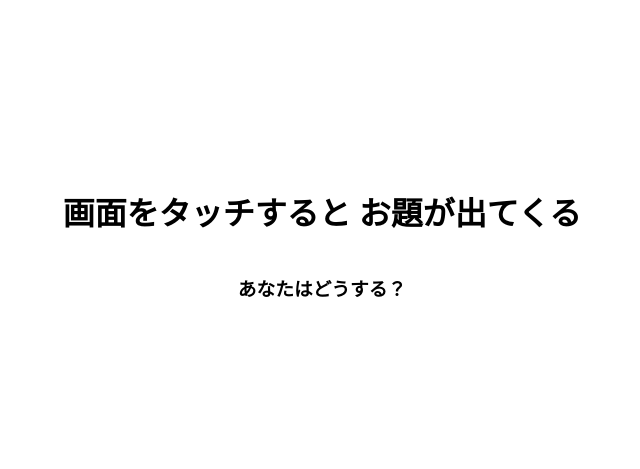
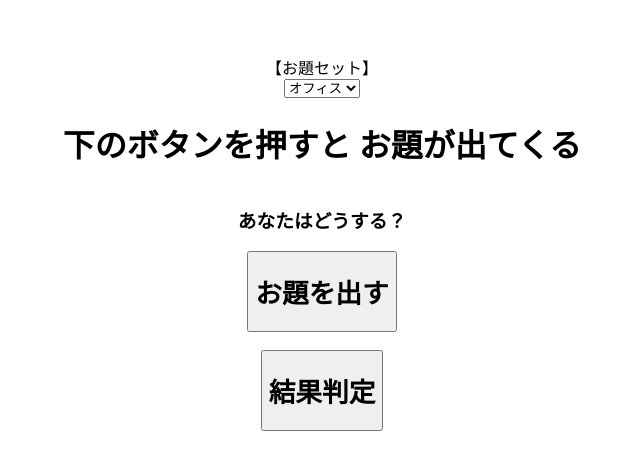
Before and after one commit to zopty/hasso-trpg, a plain HTML site: page docs/index.html in a window 1280 px wide. Shown: the part 157-626 px from the top of the page, without its empty margins (318-958 px from the left). Drawn offline with Linux system fonts and the light colour scheme.

Commit message:
お題セット追加 セット切り替え実装 結果判定実装

```diff
--- /dev/null
+++ b/docs/data/sets/island.json
@@ -0,0 +1,17 @@
+{
+  "name": "無人島",
+  "themes": [
+    {
+      "title": "ナゾの くだものが おちている",
+      "image": ""
+    },
+    {
+      "title": "サメが こっちに むかってくる",
+      "image": ""
+    },
+    {
+      "title": "おおきな 洞窟がある",
+      "image": ""
+    }
+  ]
+}
--- a/docs/data/sets/office.json
+++ b/docs/data/sets/office.json
@@ -1,16 +1,16 @@
 {
-  "name": "Office",
+  "name": "オフィス",
   "themes": [
     {
-      "title": "社員が コーヒーを こぼした！",
+      "title": "社員が コーヒーを こぼした",
       "image": ""
     },
     {
-      "title": "課長が 会議に 来ない！",
+      "title": "課長が 会議に 来ない",
       "image": ""
     },
     {
-      "title": "取引先まで 間に合わない！",
+      "title": "取引先まで 間に合わない",
       "image": ""
     }
   ]
--- a/docs/index.html
+++ b/docs/index.html
@@ -9,8 +9,21 @@
   </head>
   <body>
     <div class="container">
-      <h1 class="title" id="theme-title">画面をタッチすると お題が出てくる</h1>
+      <label for="set-select">【お題セット】</label>
+      <select
+        name="sets"
+        id="set-select"
+        onchange="onSetChange(this.selectedIndex)"
+      ></select>
+      <h1 class="title" id="title">下のボタンを押すと お題が出てくる</h1>
       <h3 class="subtitle">あなたはどうする？</h3>
+      <button id="theme-button" onclick="onTitleClick()">
+        <h1>お題を出す</h1>
+      </button>
+      <br />
+      <button id="try-button" onclick="onChallange()">
+        <h1 id="result"></h1>
+      </button>
     </div>
   </body>
 </html>
--- a/docs/script.js
+++ b/docs/script.js
@@ -3,6 +3,13 @@ let themeSets = [];
 let currentSetIndex = 0;
 
 let themeCache = [];
+let challangeResult;
+
+let resultDisplay;
+
+const initResultText = "結果判定";
+
+let resultDice;
 
 function shuffleArray(array) {
   for (let i = array.length - 1; i > 0; i--) {
@@ -12,7 +19,13 @@ function shuffleArray(array) {
 }
 
 window.onload = function () {
-  fetch("data/repos.txt")
+  resultDisplay = document.getElementById("result");
+  resultDisplay.textContent = initResultText;
+  resetDice();
+
+  const setSelect = document.getElementById("set-select");
+
+  fetch("data/sets.txt")
     .then((res) => res.text())
     .then((data) => {
       repos = data.split("\n");
@@ -25,22 +38,51 @@ window.onload = function () {
           .then((data) => {
             console.log(JSON.stringify(data));
             themeSets.push(data);
-            themeCache = [...themeSets[currentSetIndex].themes];
+            const setName = data.name;
+            const setOption = new Option(setName, i);
+            setSelect.appendChild(setOption);
+            pushThemes();
           });
       }
     });
 };
 
-window.onclick = function () {
-  const titleElement = document.getElementById("theme-title");
+function pushThemes() {
+  themeCache = [...themeSets[currentSetIndex].themes];
+  shuffleArray(themeCache);
+  console.log(themeCache);
+}
+
+function onTitleClick() {
+  const titleElement = document.getElementById("title");
   if (themeCache.length == 0) {
-    themeCache = [...themeSets[currentSetIndex].themes];
-    shuffleArray(themeCache);
-    console.log(themeCache);
-    titleElement.textContent = "画面をタッチすると お題が出てくる";
+    titleElement.textContent = "（もうお題は無いようだ）";
+    pushThemes();
   } else {
     const theme = themeCache.pop();
 
     titleElement.textContent = theme.title;
   }
-};
+  challangeResult = null;
+  resultDisplay.textContent = initResultText;
+}
+
+function onSetChange(value) {
+  currentSetIndex = value;
+  pushThemes();
+}
+
+function resetDice() {
+  resultDice = Array.from({ length: 5 }, (v, k) => k);
+  shuffleArray(resultDice);
+}
+
+function onChallange() {
+  if (challangeResult == null) {
+    challangeResult = resultDice.pop() != 0;
+    if (resultDice.length == 0) {
+      resetDice();
+    }
+  }
+  resultDisplay.textContent = challangeResult ? "成功！" : "失敗…";
+}
```
Also changed, not shown: docs/data/repos.txt (deleted), docs/data/sets.txt (added).
